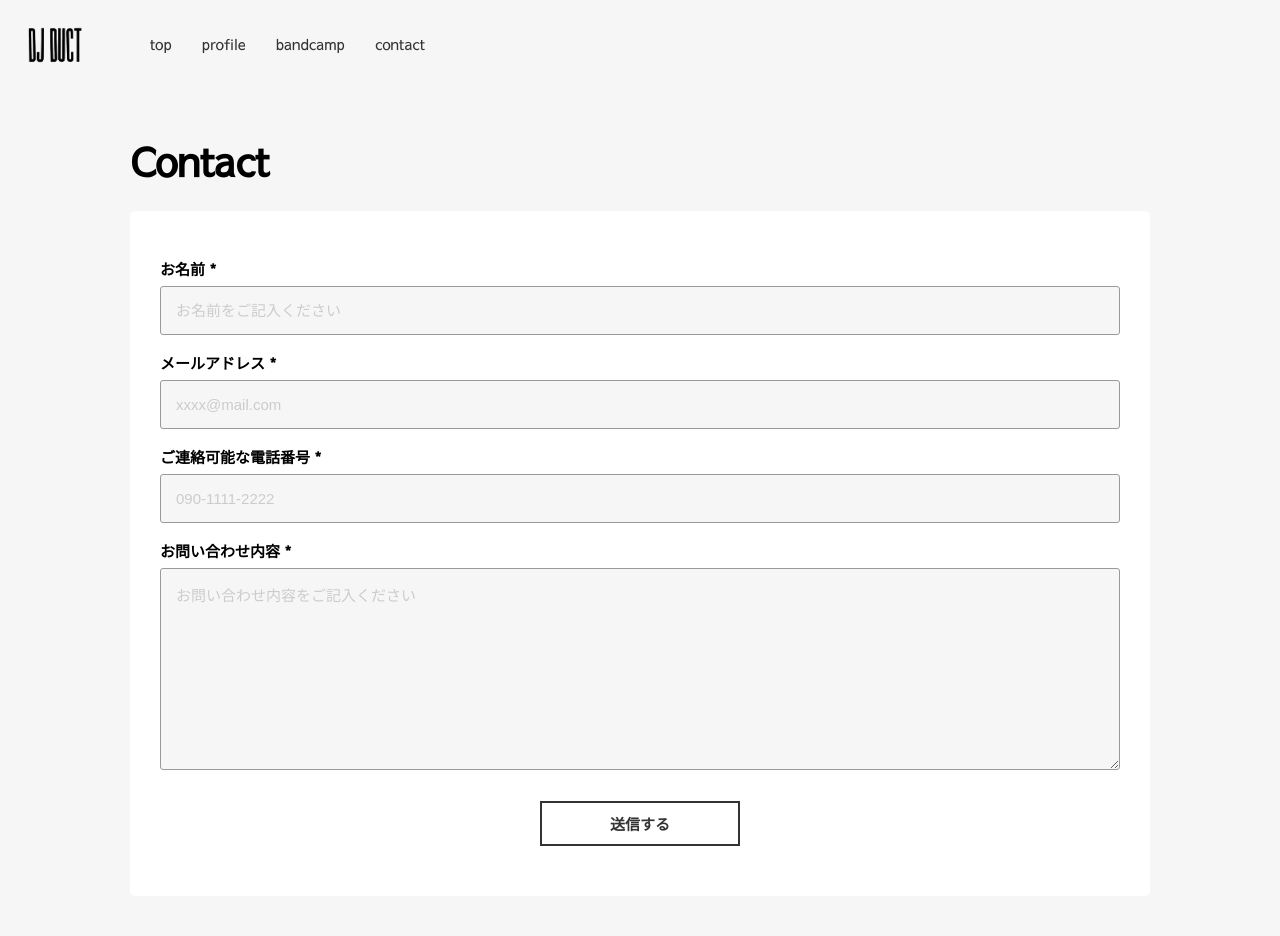
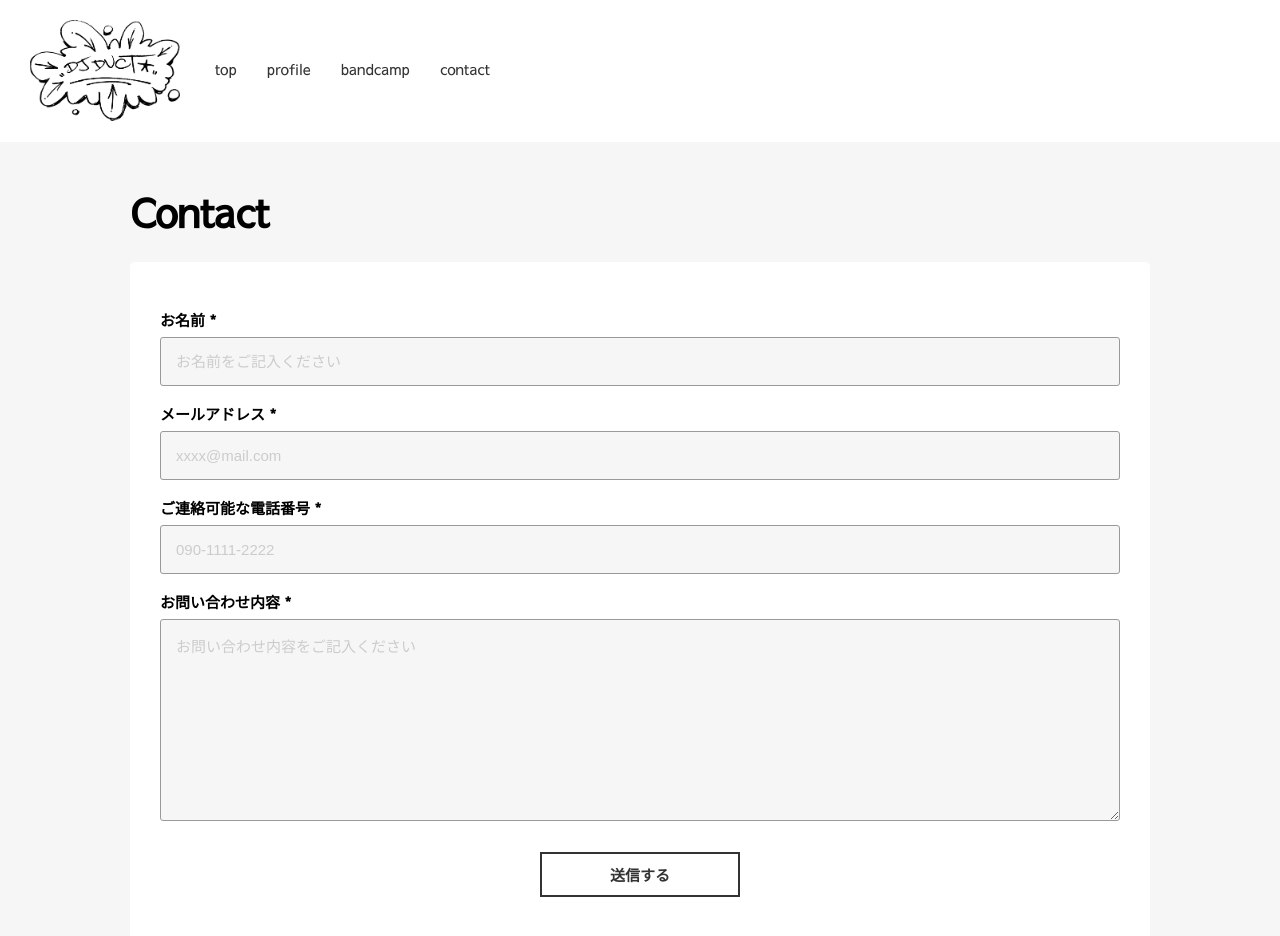
Before and after one commit to thinkrec-ama/duct, a website: page src/ejs/contact.ejs in a window 1280 px wide. Drawn offline with nearby package versions, Linux system fonts and the light colour scheme; files that its build step writes are made by us from their sources; files whose address does not match are found by name.

Commit message:
[update] ヘッダーのロゴ差し替え

```diff
--- a/src/assets/sass/layout/_header.scss
+++ b/src/assets/sass/layout/_header.scss
@@ -1,5 +1,6 @@
 .headerWrap {
-  padding: 10px 20px;
+  padding: 20px 30px;
+  background: #FFFFFF;
 
   @include media(sp) {
     width: 100%;
@@ -16,7 +17,7 @@
   }
 }
 .headerLogoWrap {
-  margin-right: 60px;
+  margin-right: 35px;
 
   @include media(sp) {
     margin: 0;
@@ -27,7 +28,7 @@
     display: block;
 
     & > img {
-      width: 70px;
+      width: 150px;
       height: auto;
 
       @include media(sp) {
--- a/src/ejs/layout/_header.ejs
+++ b/src/ejs/layout/_header.ejs
@@ -1,6 +1,6 @@
 <header class="headerWrap">
     <div class="headerInner">
-        <div class="headerLogoWrap"><a href="/"><img src="/images/common/logo_duct.png" alt="/"></a></div>
+        <div class="headerLogoWrap"><a href="/"><img src="/images/common/logo_duct_2024.png" alt="DJ DUCT"></a></div>
         <nav class="nav">
             <ul class="navList">
                 <li><a href="/">top</a></li>
```
Also changed, not shown: dist/contact.html, dist/css/style.min.css, dist/index.html, dist/profile.html.
